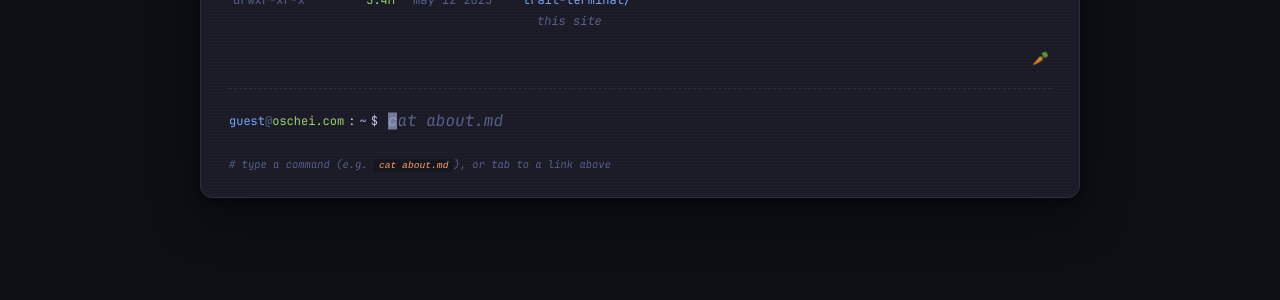
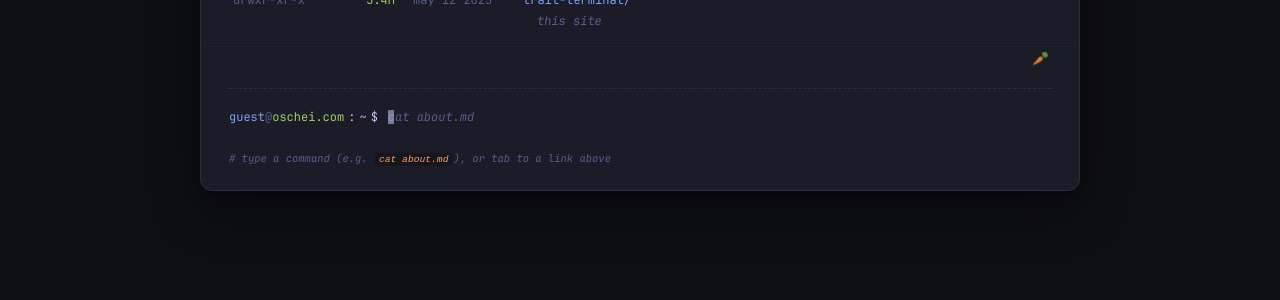
Before and after one commit to oschei/oschei.github.io, a Jekyll site: the page built from _pages/projects.md, in a window 1280 px wide. Shown: the part 211-511 px from the top of the page. Built offline with Jekyll 4.4.1, drawn with Linux system fonts in a browser that asks for light colours.

Commit message:
Standardize typed-text font to fs-small; bump only on iOS to dodge auto-zoom

```diff
--- a/_sass/components/_input-bar.scss
+++ b/_sass/components/_input-bar.scss
@@ -21,6 +21,16 @@
   position: relative;
   display: flex;
   align-items: center;
+  // One source of truth for the typed-text font size. Used by the input,
+  // the cursor (via em), and the hidden measure span.
+  --input-fs: var(--fs-small);
+}
+// iOS Safari auto-zooms inputs smaller than 16px on focus. The
+// -webkit-touch-callout @supports query is iOS-Safari-only, so we
+// bump only there — desktop/Android/Firefox stay at the matching
+// --fs-small (12px) for typographic consistency.
+@supports (-webkit-touch-callout: none) {
+  .input-bar__field { --input-fs: 16px; }
 }
 
 .input-bar input[type="text"] {
@@ -30,9 +40,7 @@
   border: none;
   color: var(--text);
   font-family: var(--font-mono);
-  // 16px+ prevents iOS Safari from auto-zooming on focus, even on
-  // pages where surrounding text is smaller.
-  font-size: 16px;
+  font-size: var(--input-fs);
   // Real caret is hidden; the block cursor below handles the visual.
   caret-color: transparent;
   padding: 4px 0;
@@ -41,15 +49,17 @@
 .input-bar input[type="text"]::placeholder { color: var(--comment); font-style: italic; }
 
 // Block cursor — positioned via JS to follow the input's selection.
+// Sized in em so it scales with whatever --input-fs is.
 .input-bar__cursor {
   position: absolute;
   top: 50%;
   left: 0;
-  width: 9px;
-  height: 17px;
+  width: 0.55em;
+  height: 1.15em;
   background: var(--text);
   transform: translateY(-50%);
   pointer-events: none;
+  font-size: var(--input-fs);   // anchor the em to the input's font size
   animation: cursor-blink 1.1s steps(1) infinite;
 }
 .input-bar__field:not(:focus-within) .input-bar__cursor {
@@ -72,7 +82,8 @@
   visibility: hidden;
   white-space: pre;
   font-family: var(--font-mono);
-  font-size: 16px;
+  // MUST match the input's font-size exactly so width measurements line up.
+  font-size: var(--input-fs);
   pointer-events: none;
   // Don't affect layout
   left: 0;
```
